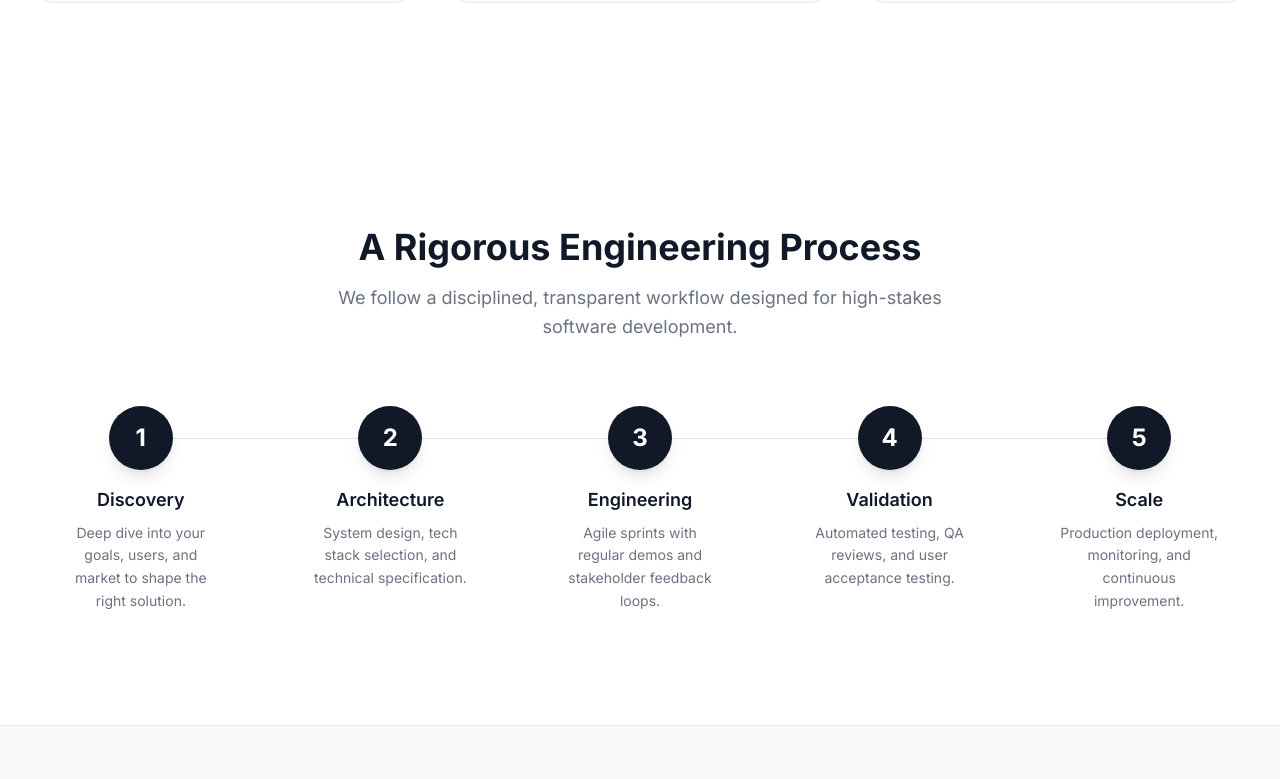
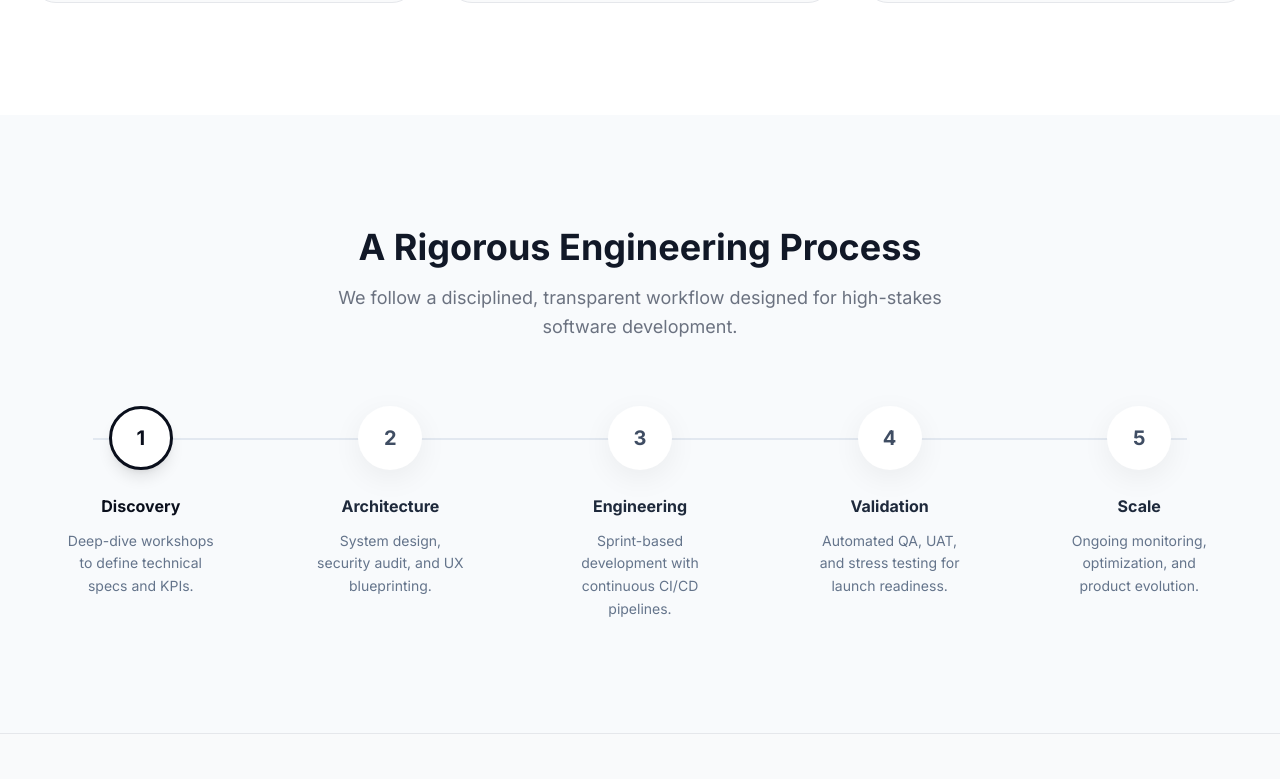
Before and after one commit to SazidAhmed/Techminate-Website-Nuxt, a Nuxt app: page / in a window 1280 px wide. Shown: the part 5081-5860 px from the top of the page. Built offline with nearby package versions, Linux system fonts and the light colour scheme.

Commit message:
style: update process section design to match new UI specs

```diff
--- a/app/components/ProcessSection.vue
+++ b/app/components/ProcessSection.vue
@@ -3,31 +3,27 @@ const steps = [
   {
     number: 1,
     title: "Discovery",
-    description:
-      "Deep dive into your goals, users, and market to shape the right solution.",
+    description: "Deep-dive workshops to define technical specs and KPIs.",
   },
   {
     number: 2,
     title: "Architecture",
-    description:
-      "System design, tech stack selection, and technical specification.",
+    description: "System design, security audit, and UX blueprinting.",
   },
   {
     number: 3,
     title: "Engineering",
-    description:
-      "Agile sprints with regular demos and stakeholder feedback loops.",
+    description: "Sprint-based development with continuous CI/CD pipelines.",
   },
   {
     number: 4,
     title: "Validation",
-    description: "Automated testing, QA reviews, and user acceptance testing.",
+    description: "Automated QA, UAT, and stress testing for launch readiness.",
   },
   {
     number: 5,
     title: "Scale",
-    description:
-      "Production deployment, monitoring, and continuous improvement.",
+    description: "Ongoing monitoring, optimization, and product evolution.",
   },
 ];
 </script>
@@ -35,8 +31,7 @@ const steps = [
 <template>
   <section
     id="process"
-    class="py-16 sm:py-20 lg:py-28"
-    style="background: #ffffff"
+    class="py-16 sm:py-20 lg:py-28 bg-[#f8fafc]"
   >
     <div class="max-w-7xl mx-auto px-4 sm:px-6 lg:px-8">
       <div class="text-center max-w-2xl mx-auto mb-12 sm:mb-16">
@@ -53,42 +48,43 @@ const steps = [
       </div>
 
       <!-- Steps -->
-      <div class="relative">
+      <div class="relative mt-8">
         <!-- Connecting line (desktop) -->
         <div
-          class="hidden lg:block absolute top-8 left-0 right-0 h-px mx-[10%]"
-          style="background: #e5e7eb"
+          class="hidden lg:block absolute top-[28px] sm:top-[32px] left-[5%] right-[5%] h-[2px] bg-slate-200 z-0"
         />
 
         <div
-          class="grid grid-cols-2 sm:grid-cols-3 lg:grid-cols-5 gap-6 sm:gap-8 relative"
+          class="grid grid-cols-2 sm:grid-cols-3 lg:grid-cols-5 gap-6 sm:gap-8 relative z-10"
         >
           <div
             v-for="step in steps"
             :key="step.number"
-            class="flex flex-col items-center text-center"
+            class="flex flex-col items-center text-center group"
           >
-            <div class="relative flex-shrink-0 mb-4 z-10">
+            <div class="relative flex-shrink-0 mb-5 lg:mb-6">
               <div
-                class="w-14 h-14 sm:w-16 sm:h-16 rounded-full flex items-center justify-center shadow-lg"
-                style="background: #111827"
+                class="w-14 h-14 sm:w-16 sm:h-16 rounded-full flex items-center justify-center transition-all duration-300"
+                :class="[
+                  step.number === 1
+                    ? 'bg-white border-[3px] border-[#0a0f1c] shadow-lg'
+                    : 'bg-white shadow-[0_8px_30px_rgb(0,0,0,0.06)]'
+                ]"
               >
                 <span
-                  class="text-xl sm:text-2xl font-bold"
-                  style="color: #ffffff"
-                  >{{ step.number }}</span
-                >
+                  class="text-lg sm:text-xl font-bold"
+                  :class="step.number === 1 ? 'text-[#0a0f1c]' : 'text-[#3f4d63]'"
+                >{{ step.number }}</span>
               </div>
             </div>
             <h3
-              class="text-base sm:text-lg font-semibold mb-2"
-              style="color: #111827"
+              class="text-sm sm:text-base font-bold mb-3"
+              :class="step.number === 1 ? 'text-[#0a0f1c]' : 'text-[#1e293b]'"
             >
               {{ step.title }}
             </h3>
             <p
-              class="text-xs sm:text-sm leading-relaxed max-w-[160px]"
-              style="color: #6b7280"
+              class="text-xs sm:text-sm leading-relaxed max-w-[150px] text-[#64748b]"
             >
               {{ step.description }}
             </p>
```
